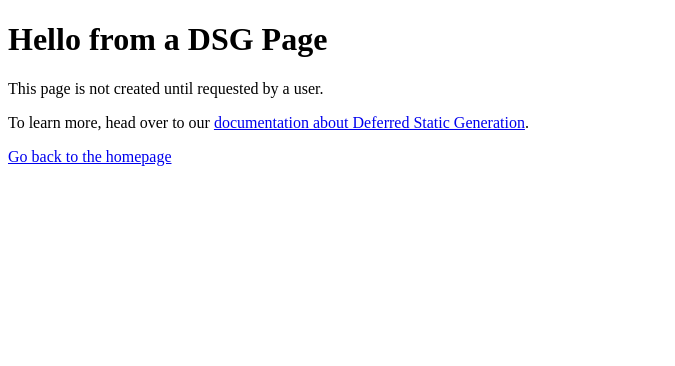
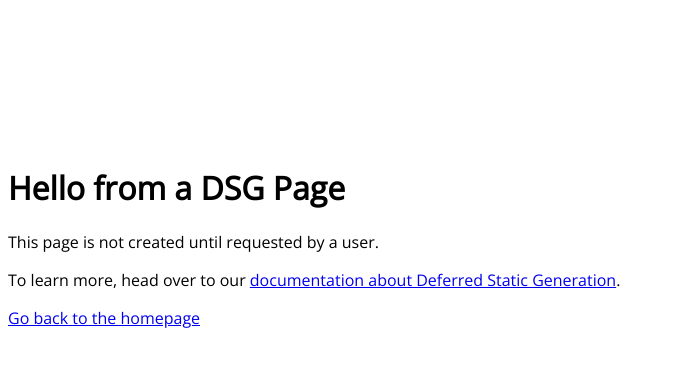
Before and after one commit to GabrielSiv/cassia-psicologa, a Gatsby site: page /using-dsg in a window 1280 px wide. Shown: the whole page, without its empty margins (0-675 px from the left). Built offline with nearby package versions, Linux system fonts and the light colour scheme; Gatsby itself is replaced by a stand-in of ours.

Commit message:
Tokens, fonts and tests

```diff
--- a/package.json
+++ b/package.json
@@ -5,7 +5,10 @@
   "version": "0.1.0",
   "author": "Kyle Mathews <mathews.kyle@gmail.com>",
   "dependencies": {
+    "@fontsource/open-sans": "^4.5.11",
+    "@fontsource/playfair-display": "^4.5.11",
     "@prismicio/react": "^2.4.4",
+    "@types/styled-components": "^5.1.26",
     "babel-plugin-styled-components": "^2.0.7",
     "gatsby": "^4.20.0",
     "gatsby-plugin-image": "^2.21.0",
--- a/src/components/Header/Header.tsx
+++ b/src/components/Header/Header.tsx
@@ -2,7 +2,7 @@ import React from "react"
 import * as S from "./styles"
 
 const Header = () => {
-  return <S.teste>Header</S.teste>
+  return <S.teste>Cassia Lacê</S.teste>
 }
 
 export default Header
--- a/src/components/layout.tsx
+++ b/src/components/layout.tsx
@@ -1,10 +1,12 @@
 import * as React from "react"
 import PropTypes from "prop-types"
+import GlobalStyles from "../styles/global"
 
 const Layout = ({ children }) => {
   return (
     <>
       <main>{children}</main>
+      <GlobalStyles></GlobalStyles>
     </>
   )
 }
--- a/src/pages/index.js
+++ b/src/pages/index.js
@@ -1,5 +1,6 @@
 import * as React from "react"
 import { useStaticQuery, graphql} from "gatsby"
+
 
 import Layout from "../components/layout"
 import Seo from "../components/seo"
--- /dev/null
+++ b/src/styles/global.ts
@@ -0,0 +1,91 @@
+import { createGlobalStyle } from 'styled-components'
+import buildCssVarsFromObjs from '../utils/buildCssVarsFromObjs'
+
+import colors from './tokens/colors'
+import fontFamily from './tokens/fontFamily'
+import fontWeight from './tokens/fontWeight'
+
+
+const GlobalStyles = createGlobalStyle`
+  :root {
+    /* ---------- apenas design tokens ---------- */
+
+    /* ---- color ---- */
+    ${buildCssVarsFromObjs(colors)}
+
+    /* ---- typography ---- */
+    /* family */
+    ${buildCssVarsFromObjs(fontFamily)}
+
+    /* weight */
+    ${buildCssVarsFromObjs(fontWeight)}
+
+
+
+    /* ---- z-index ---- */
+    --modal-z-index: 10;
+
+    box-sizing: border-box;
+    color: var(--color-typography-2-pure);
+    font-family: var(--font-family-primary);
+    font-weight: var(--font-weight-regular);
+    font-display: swap;
+
+    --breakpoint-notebook: 1280px;
+
+  }
+
+  *, *::before, *::after {
+    box-sizing: inherit;
+  }
+
+  button, input, optgroup, select, textarea {
+    color: inherit;
+    font-family: inherit;
+    font-size: 100%;
+    line-height: inherit;
+    margin: 0;
+    padding: 0;
+  }
+
+  main {
+    padding-top: 137px;
+
+    @media only screen and (max-width: 1024px) {
+      padding-top: 56px;
+    }
+  }
+
+  #portal {
+    position: relative;
+    z-index: 100;
+  }
+
+  @keyframes fadeIn {
+    from {
+      opacity: 0;
+    }
+    to {
+      opacity: 1;
+    }
+  }
+  @-webkit-keyframes fadeIn {
+    from {
+      opacity: 0;
+    }
+    to {
+      opacity: 1;
+    }
+  }
+  @keyframes Spin {
+        from { transform: rotate(0deg)}
+        to { transform: rotate(360deg) }
+  }
+
+  @-webkit-keyframes Spin {
+        from { transform: rotate(0deg) }
+        to { transform: rotate(360deg) }
+  }
+`
+
+export default GlobalStyles
--- /dev/null
+++ b/src/styles/tokens/colors.ts
@@ -0,0 +1,31 @@
+const colors: {
+  [key: string]: string
+} = {
+  '--color-red-10': '#796262',
+  '--color-red-09': '#856C6C',
+  '--color-red-08': '#927777',
+  '--color-red-07': '#A18383',
+  '--color-red-06': '#B19090',
+  '--color-red-05': '#C39E9E',
+  '--color-red-04': '#D7AEAE',
+  '--color-red-03': '#EDBFBF',
+  '--color-red-02': '#F0CACA',
+  '--color-red-01': '#F3D7D7',
+  //////////////////////////////
+  '--color-grey-12': '#000000',
+  '--color-grey-11': '#111111',
+  '--color-grey-10': '#2E2E2E',
+  '--color-grey-09': '#404040',
+  '--color-grey-08': '#595959',
+  '--color-grey-07': '#717171',
+  '--color-grey-06': '#9C9C9C',
+  '--color-grey-05': '#B2B2B2',
+  '--color-grey-04': '#CCCCCC',
+  '--color-grey-03': '#DEDEDE',
+  '--color-grey-02': '#EDEDED',
+  '--color-grey-01': '#F7F7F7',
+  ///////////////////////////////
+  '--color-white-00': '#FFFFFF',
+}
+
+export default colors
--- /dev/null
+++ b/src/styles/tokens/fontFamily.ts
@@ -0,0 +1,8 @@
+const fontFamily: {
+  [key: string]: string
+} = {
+  '--font-family-primary': `${'Open Sans'+', sans-serif'}`,
+  '--font-family-secondary': `${'Playfair Display'+', serif'}`,
+}
+
+export default fontFamily
--- /dev/null
+++ b/src/styles/tokens/fontSizes.ts
@@ -0,0 +1,20 @@
+import getRem from "../../utils/getRem"
+
+const fontSizes: {
+  [key: string]: string | 0
+} = {
+  '--font-size-ul': getRem(48),
+  '--font-size-xxxl': getRem(48),
+  '--font-size-xxl': getRem(48),
+  '--font-size-xl': getRem(48),
+  '--font-size-lg': getRem(32),
+  '--font-size-md': getRem(24),
+  '--font-size-sm': getRem(18),
+  '--font-size-xs': getRem(18),
+  '--font-size-xxs': getRem(16),
+  '--font-size-us': getRem(14),
+  '--font-size-xus': getRem(12),
+  '--font-size-xxus': getRem(10),
+}
+
+export default fontSizes
--- /dev/null
+++ b/src/styles/tokens/fontWeight.ts
@@ -0,0 +1,9 @@
+const fontWeight: {
+  [key: string]: string
+} = {
+  '--font-weight-regular': '400',
+  '--font-weight-medium': '500',
+  '--font-weight-bold': '600',
+}
+
+export default fontWeight
--- /dev/null
+++ b/src/utils/REMFactor.ts
@@ -0,0 +1,3 @@
+const REM_FACTOR = 16
+
+export default REM_FACTOR
--- /dev/null
+++ b/src/utils/buildCssVarsFromObjs.ts
@@ -0,0 +1,9 @@
+export default function buildCssVarsFromObjs(obj: {
+  [key: string]: string | 0
+}) {
+  return Object.keys(obj)
+    .map((item) => {
+      return `${item}: ${obj[item]};`
+    })
+    .join('')
+}
--- /dev/null
+++ b/src/utils/getRem.ts
@@ -0,0 +1,5 @@
+import REM_FACTOR from "./REMFactor"
+
+export default function getRem(px: number) {
+  return px > 0 ? `${px / REM_FACTOR}rem` : 0
+}
```
Also changed, not shown: gatsby-browser.js (+2 -7 lines), src/components/Header/styles.ts (+6 -2 lines), src/styles/tokens/lineHeigth.ts (added, +20 -0 lines), src/utils/getVar.ts (added, +75 -0 lines), src/images/example.png (deleted), src/images/gatsby-icon.png (deleted), 2 other files.
